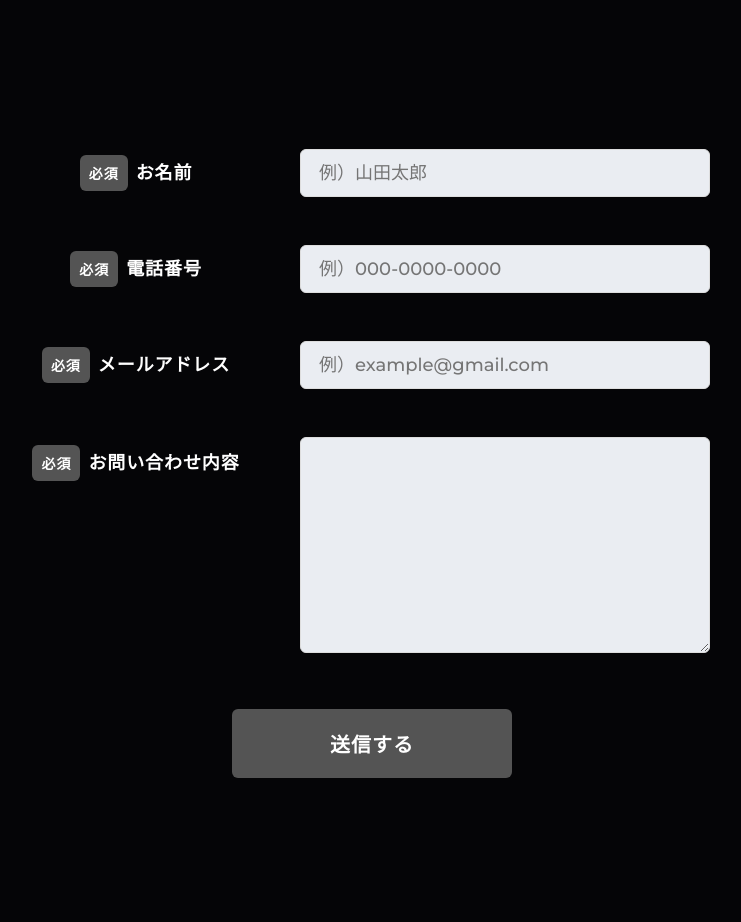
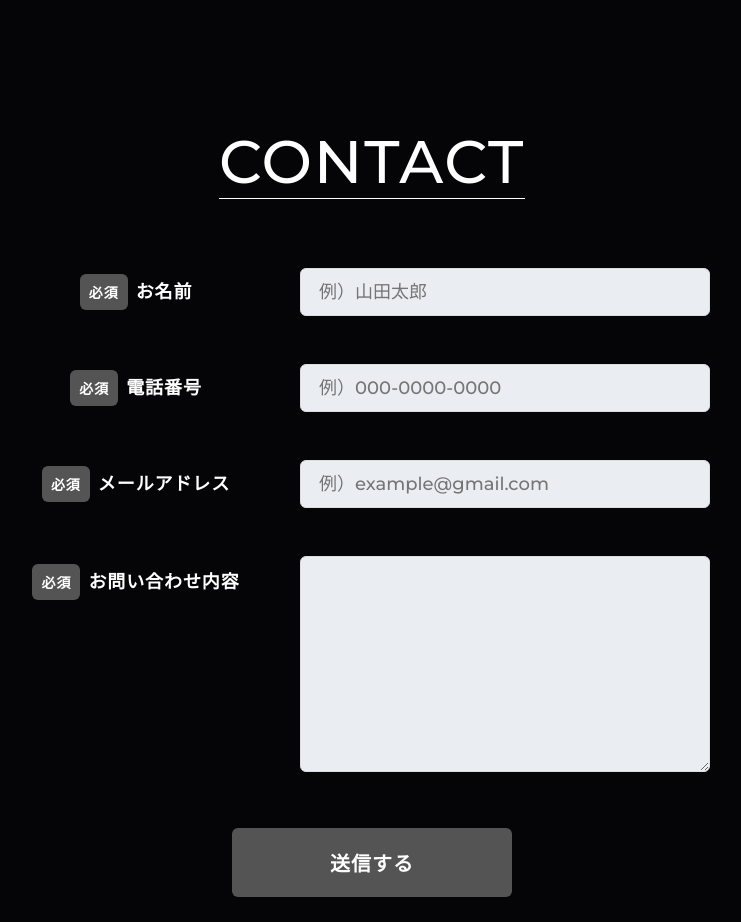
Before and after one commit to oishikana/hanadan2, a plain HTML site: page index.html in a window 1280 px wide. Shown: the part 3720-4642 px from the top of the page, without its empty margins (268-1009 px from the left). Drawn offline with Linux system fonts and the light colour scheme; some packages are replaced by stand-ins of ours.

Commit message:
contact タイトル追加

```diff
--- a/index.html
+++ b/index.html
@@ -85,6 +85,7 @@
 
         <!-- Contact -->
         <div class="Form" id="contact">
+                 <h2 class="section-title">CONTACT</h2>
             <div class="Form-Item">
             <p class="Form-Item-Label"><span class="Form-Item-Label-Required">必須</span>お名前</p>
             <input type="text" class="Form-Item-Input" placeholder="例）山田太郎">
```
